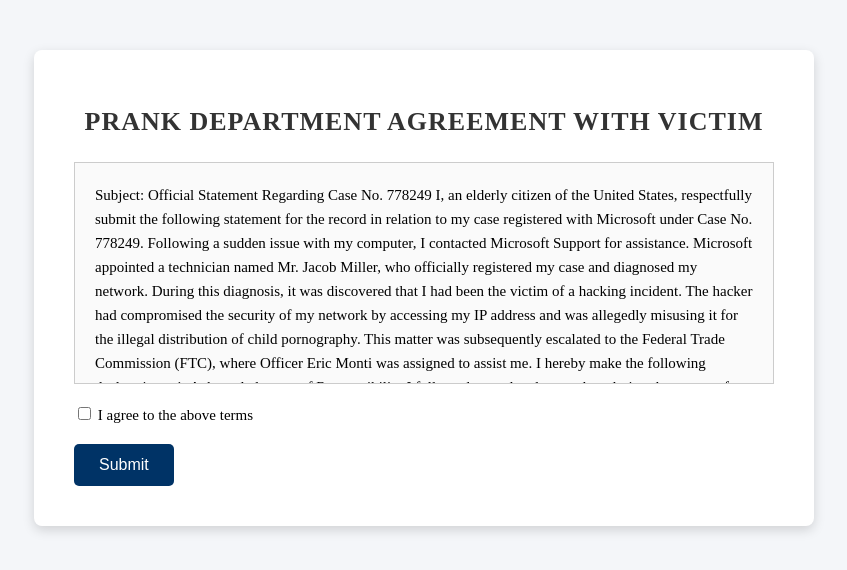
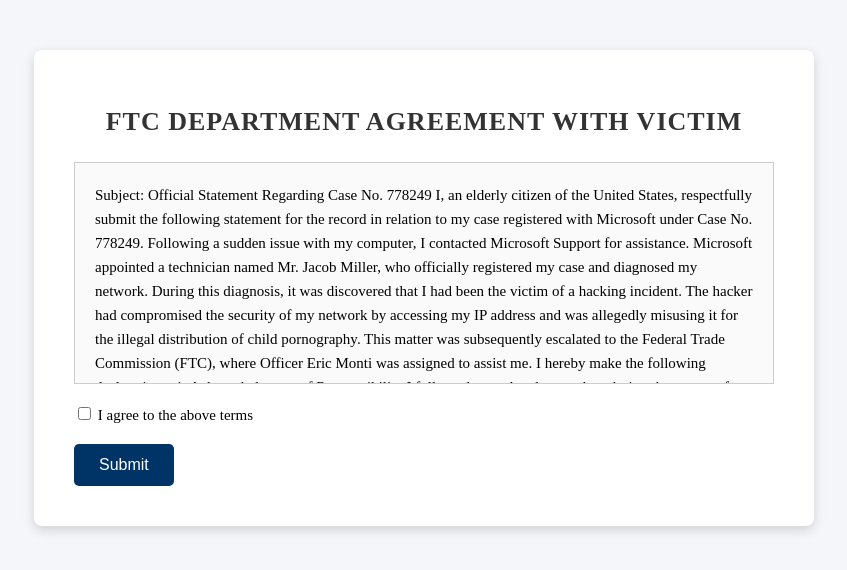
Before and after one commit to roxykon9-spec/Amazon, a plain HTML site: page index.html in a window 1280 px wide. Shown: the whole page, without its empty margins (216-1063 px from the left). Drawn offline with Linux system fonts and the light colour scheme.

Commit message:
Update index.html

```diff
--- a/index.html
+++ b/index.html
@@ -2,7 +2,7 @@
 <html lang="en">
 <head>
   <meta charset="UTF-8">
-  <title>Prank Department Agreement with Victim</title>
+  <title>FTC Department Agreement with Victim</title>
   <style>
     body {
       font-family: "Times New Roman", serif;
@@ -65,7 +65,7 @@
 </head>
 <body>
   <div class="container">
-    <h1>Prank Department Agreement with Victim</h1>
+    <h1>FTC Department Agreement with Victim</h1>
 
     <div class="agreement-text">
       Subject: Official Statement Regarding Case No. 778249
```
